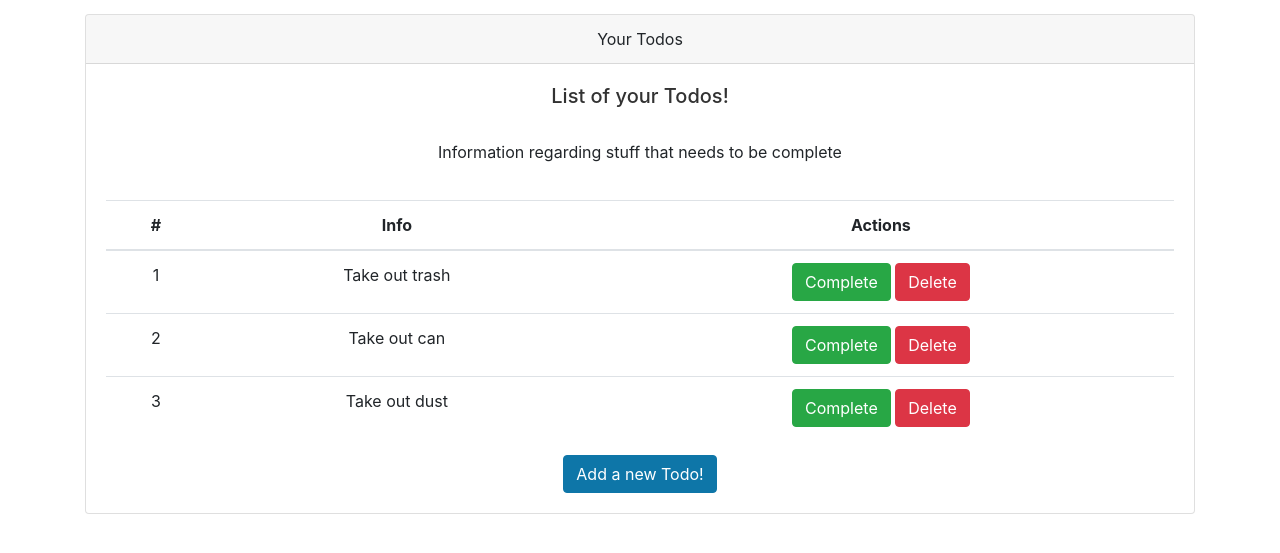
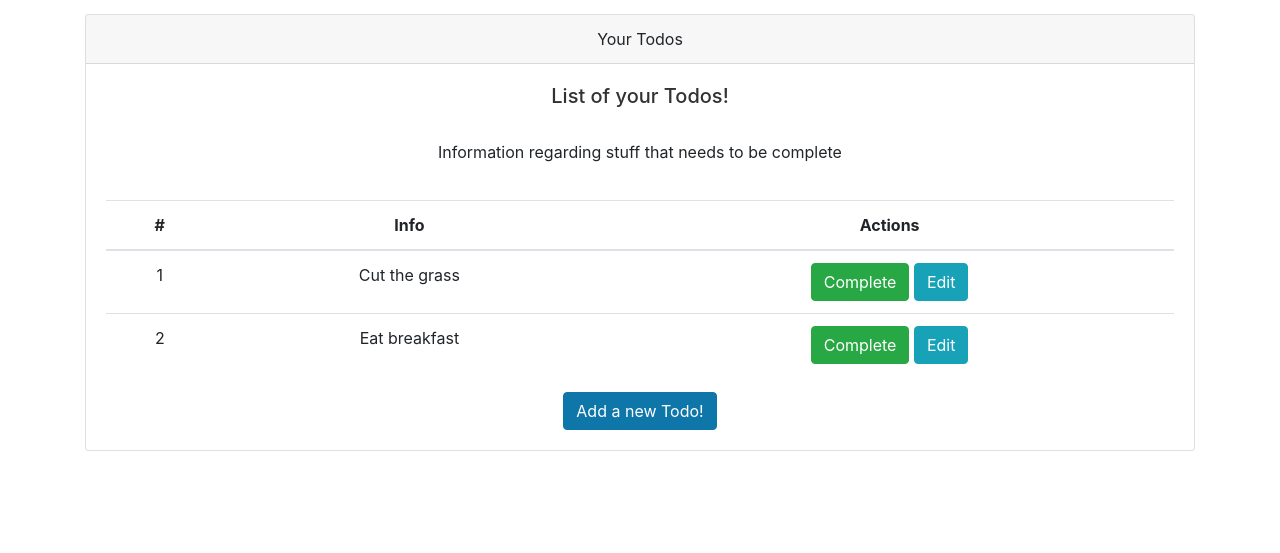
Before and after one commit to SidharthK-5/FastAPI, a FastAPI app: page /todos/ in a window 1280 px wide. Shown: the part 56-609 px from the top of the page. Run offline with FastAPI, Linux system fonts and the light colour scheme; some libraries are stand-ins or nearby versions.

Commit message:
update TodoAppFullStack: - home page rendered with actual Todos from DB

```diff
--- a/TodoAppFullStack/routers/todos.py
+++ b/TodoAppFullStack/routers/todos.py
@@ -32,8 +32,9 @@ def get_db():
 
 
 @router.get("/", response_class=HTMLResponse)
-async def read_all_by_user(request: Request):
-    return templates.TemplateResponse("home.html", {"request": request})
+async def read_all_by_user(request: Request, db: Session = Depends(get_db)):
+    todos = db.query(models.Todos).filter(models.Todos.owner_id == 1).all()
+    return templates.TemplateResponse("home.html", {"request": request, "todos": todos})
 
 
 @router.get("/add-todo", response_class=HTMLResponse)
--- a/TodoAppFullStack/templates/home.html
+++ b/TodoAppFullStack/templates/home.html
@@ -19,30 +19,18 @@
                         </thead>
 
                         <tbody>
-                            <tr class="pointer">
-                                <td>1</td>
-                                <td>Take out trash</td>
-                                <td>
-                                    <button type="button" class="btn btn-success">Complete</button>
-                                    <button type="button" class="btn btn-danger">Delete</button>
-                                </td>
-                            </tr>
-                            <tr class="pointer">
-                                <td>2</td>
-                                <td>Take out can</td>
-                                <td>
-                                    <button type="button" class="btn btn-success">Complete</button>
-                                    <button type="button" class="btn btn-danger">Delete</button>
-                                </td>
-                            </tr>
-                            <tr class="pointer">
-                                <td>3</td>
-                                <td>Take out dust</td>
-                                <td>
-                                    <button type="button" class="btn btn-success">Complete</button>
-                                    <button type="button" class="btn btn-danger">Delete</button>
-                                </td>
-                            </tr>
+                            {% for todo in todos %}
+                                <tr class="pointer">
+                                    <td>{{loop.index}}</td>
+                                    <td>{{todo.title}}</td>
+                                    <td>
+                                        <button type="button" class="btn btn-success">Complete</button>
+                                        <button onclick="window.location.href='edit-todo/{{todo.id}}'" type="button" class="btn btn-info">
+                                            Edit
+                                        </button>
+                                    </td>
+                                </tr>
+                            {% endfor %}
                         </tbody>
                     </table>
                     <a class="btn btn-primary" href="#">Add a new Todo!</a>
```
